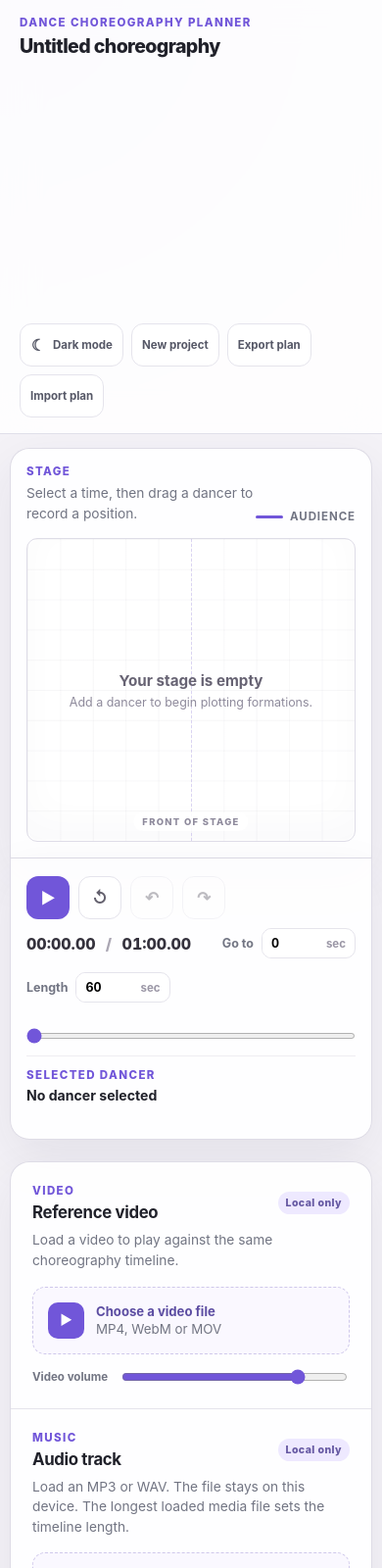
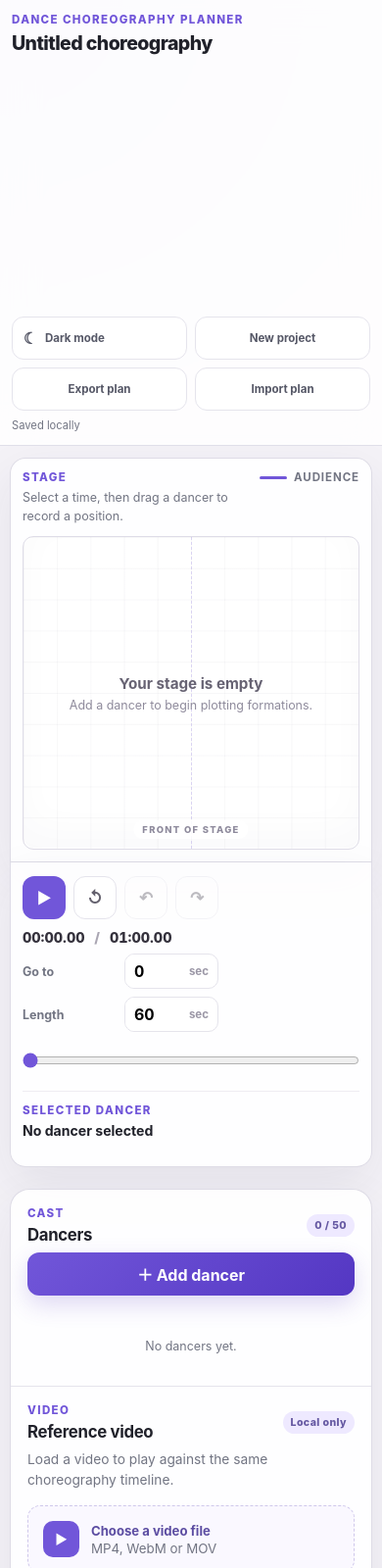
Before and after one commit to dyjagger/choreographyhelper, a website: page index.html in a window 390 px wide. Shown: the top 1600 px of the page at 98% size. Drawn offline with Linux system fonts and the light colour scheme.

Commit message:
Improve mobile and touch layouts

```diff
--- a/styles.css
+++ b/styles.css
@@ -367,7 +367,7 @@ input:focus-visible,
   border-radius: 11px;
   background: var(--stage-bg);
   box-shadow: var(--stage-shadow);
-  touch-action: none;
+  touch-action: pan-y;
 }
 
 .stage-grid {
@@ -1074,7 +1074,8 @@ input:focus-visible,
   .topbar {
     align-items: flex-start;
     flex-direction: column;
-    gap: 14px;
+    gap: 10px;
+    padding: 13px max(12px, env(safe-area-inset-right)) 13px max(12px, env(safe-area-inset-left));
   }
 
   .topbar > div:first-child,
@@ -1084,16 +1085,28 @@ input:focus-visible,
   }
 
   .project-actions {
-    justify-content: flex-start;
+    display: grid;
+    grid-template-columns: repeat(2, minmax(0, 1fr));
+    justify-content: stretch;
+    gap: 8px;
+  }
+
+  .project-actions .button {
+    width: 100%;
+  }
+
+  #replace-local-save-button,
+  .project-actions .save-status {
+    grid-column: 1 / -1;
   }
 
   .project-actions .save-status:not(.is-error) {
-    display: none;
+    display: block;
   }
 
-  .project-actions .save-status.is-error {
-    flex: 1 0 100%;
+  .project-actions .save-status {
     margin-left: 0;
+    font-size: 0.7rem;
   }
 
   .button-quiet {
@@ -1103,45 +1116,212 @@ input:focus-visible,
   }
 
   .workspace {
-    padding: 14px 10px 25px;
+    padding: 12px max(10px, env(safe-area-inset-right)) max(24px, env(safe-area-inset-bottom)) max(10px, env(safe-area-inset-left));
+  }
+
+  .stage-card {
+    padding: 12px;
+    border-radius: 16px 16px 0 0;
+  }
+
+  .stage-card-header {
+    align-items: flex-start;
+    gap: 10px;
+    margin-bottom: 11px;
+  }
+
+  .stage-card-header > div:first-child {
+    min-width: 0;
+  }
+
+  .stage-help {
+    max-width: 31ch;
+    font-size: 0.78rem;
   }
 
   .stage {
-    min-height: 310px;
+    min-height: clamp(260px, 82vw, 350px);
     aspect-ratio: 4 / 3;
   }
 
-  .transport-main {
-    flex-wrap: wrap;
+  .transport-card {
+    padding: 14px 12px 16px;
+    border-radius: 0 0 16px 16px;
   }
 
-  .duration-control {
+  .transport-main {
+    display: grid;
+    grid-template-columns: repeat(4, 44px);
+    justify-content: start;
+    gap: 8px;
+  }
+
+  .time-readout {
+    grid-column: 1 / -1;
+    min-width: 0;
+    margin-top: 2px;
+    font-size: 0.9rem;
+  }
+
+  .duration-control,
+  .time-entry-control {
+    grid-column: 1 / -1;
     width: 100%;
-    margin-top: 5px;
+    justify-content: space-between;
     margin-left: 0;
   }
 
-  .time-entry-control {
-    margin-left: auto;
+  .duration-input-wrap,
+  .time-input-wrap {
+    flex: 0 0 auto;
+  }
+
+  .timeline-wrap {
+    margin: 12px 0 10px;
+  }
+
+  .timeline {
+    min-height: 32px;
+  }
+
+  .keyframe-track {
+    top: 11px;
   }
 
   .selected-summary {
     display: grid;
+    grid-template-columns: minmax(0, 1fr);
+    gap: 12px;
+  }
+
+  .dancer-name-editor {
+    display: grid;
+    grid-template-columns: auto minmax(0, 1fr);
+    width: 100%;
+  }
+
+  .dancer-name-editor input {
+    width: 100%;
+  }
+
+  .coordinate-editor {
+    display: grid;
+    grid-template-columns: repeat(2, minmax(0, 1fr));
+    width: 100%;
+  }
+
+  .coordinate-editor label {
+    width: 100%;
+    min-width: 0;
+  }
+
+  .coordinate-editor input {
+    width: auto;
+    min-width: 0;
+    flex: 1;
+  }
+
+  .coordinate-editor .button {
+    grid-column: 1 / -1;
+    min-height: 44px;
   }
 
   .keyframe-list {
+    width: 100%;
     justify-content: flex-start;
   }
 
   .side-panel {
-    display: block;
+    display: flex;
+    flex-direction: column;
+  }
+
+  .dancers-section {
+    order: 1;
+  }
+
+  .video-section {
+    order: 2;
+  }
+
+  .music-section {
+    order: 3;
+  }
+
+  .tips-section {
+    order: 4;
+  }
+
+  .panel-section {
+    padding: 17px;
+    border-top: 1px solid var(--line);
+    border-left: 0;
+  }
+
+  .dancers-section.panel-section {
+    border-top: 0;
+  }
+
+  .dancer-list {
+    max-height: min(46vh, 360px);
   }
 
   .panel-section + .panel-section,
   .dancers-section.panel-section,
   .tips-section.panel-section {
-    border-top: 1px solid var(--line);
     border-left: 0;
+  }
+
+  input[type="text"]:not(.project-title),
+  input[type="number"] {
+    font-size: 16px;
+  }
+
+  .toast {
+    right: max(12px, env(safe-area-inset-right));
+    bottom: max(12px, env(safe-area-inset-bottom));
+    left: max(12px, env(safe-area-inset-left));
+    max-width: none;
+  }
+}
+
+@media (hover: none), (pointer: coarse) {
+  button,
+  input[type="range"] {
+    touch-action: manipulation;
+  }
+
+  .dancer-marker {
+    width: 46px;
+    height: 46px;
+    touch-action: none;
+  }
+
+  .dancer-row-main,
+  .remove-dancer,
+  .keyframe-jump,
+  .keyframe-chip .remove-keyframe,
+  .audio-details .icon-button {
+    min-width: 44px;
+    min-height: 44px;
+  }
+
+  .dancer-row-main {
+    min-width: 0;
+  }
+
+  .keyframe-chip {
+    padding-top: 3px;
+    padding-bottom: 3px;
+  }
+
+  .volume-control input,
+  .timeline {
+    min-height: 34px;
+  }
+
+  .keyframe-track {
+    top: 12px;
   }
 }
 
```
Also changed, not shown: README.md.
